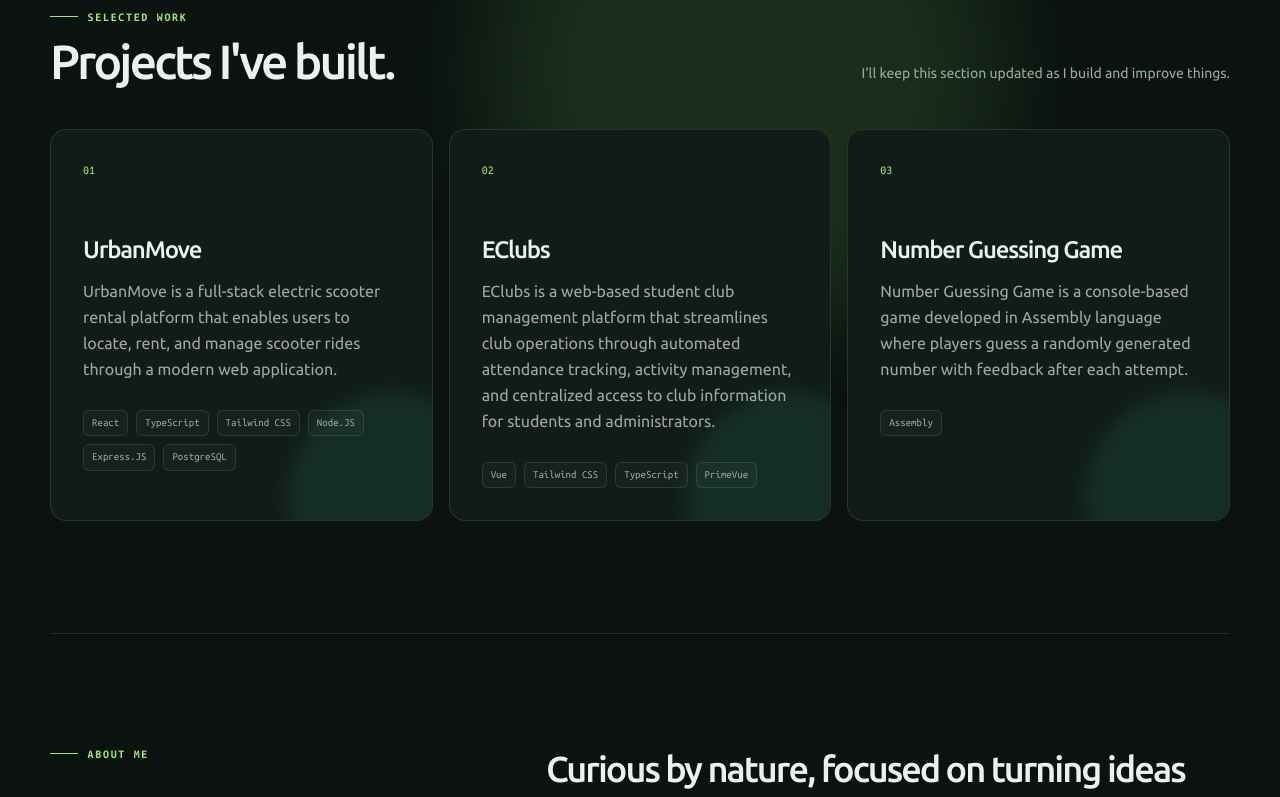
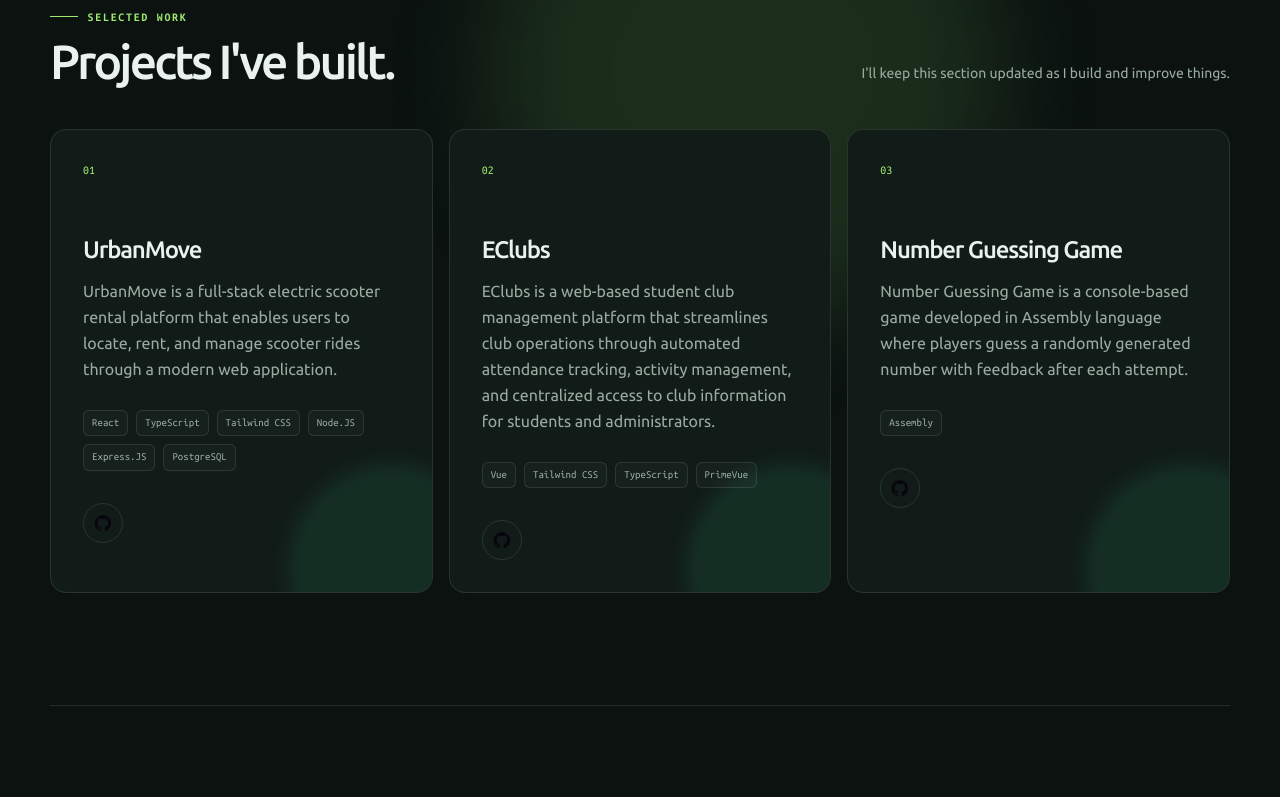
Before and after one commit to Tarik-Shuta/TarikShuta, a React (Vite) app: page /#/ in a window 1280 px wide. Shown: the part 900-1697 px from the top of the page. Built offline with nearby package versions, Linux system fonts and the light colour scheme.

Commit message:
Slight changes to the text on the landing page

```diff
--- a/src/pages/Home.tsx
+++ b/src/pages/Home.tsx
@@ -7,18 +7,21 @@ const projects = [
     description:
       'UrbanMove is a full-stack electric scooter rental platform that enables users to locate, rent, and manage scooter rides through a modern web application.',
     tags: ['React', 'TypeScript', 'Tailwind CSS', 'Node.JS', 'Express.JS', 'PostgreSQL'],
+    repositoryUrl: 'https://github.com/Tarik-Shuta/UrbanMove',
   },
   {
     number: '02',
     title: 'EClubs',
     description: 'EClubs is a web-based student club management platform that streamlines club operations through automated attendance tracking, activity management, and centralized access to club information for students and administrators.',
     tags: ['Vue', 'Tailwind CSS', 'TypeScript', 'PrimeVue'],
+    repositoryUrl: 'https://github.com/VenomTS/EClubs-Frontend',
   },
   {
     number: '03',
     title: 'Number Guessing Game',
     description: 'Number Guessing Game is a console-based game developed in Assembly language where players guess a randomly generated number with feedback after each attempt.',
     tags: ['Assembly'],
+    repositoryUrl: 'https://github.com/Tarik-Shuta/Number-Guessing-Game-Assembly',
   },
 ]
 
@@ -85,7 +88,7 @@ function Home() {
           </p>
 
           <h1 className="hero-title max-w-4xl text-5xl leading-[0.94] font-medium tracking-[-0.07em] text-ink sm:text-7xl lg:text-8xl">
-            Hey, I&apos;m Tarik Šuta. <span className="block">I build things for the <span className="text-accent">web.</span></span>
+            Hey, I&apos;m Tarik Šuta <span className="block"> and I turn ideas into  <span className="text-accent">software.</span></span>
           </h1>
 
           <p className="hero-copy mt-7 max-w-2xl text-lg leading-relaxed text-muted sm:text-xl">
@@ -126,6 +129,18 @@ function Home() {
                     </li>
                   ))}
                 </ul>
+                {project.repositoryUrl && (
+                  <a
+                    className="relative mt-8 inline-flex size-10 items-center justify-center rounded-full border border-white/10 text-muted transition-colors hover:border-accent hover:bg-accent hover:text-canvas focus-visible:outline-2 focus-visible:outline-offset-2 focus-visible:outline-accent"
+                    href={project.repositoryUrl}
+                    target="_blank"
+                    rel="noreferrer"
+                    aria-label={`View ${project.title} on GitHub`}
+                    title="View repository on GitHub"
+                  >
+                    <svg className="size-5" aria-hidden="true"><use href={`${import.meta.env.BASE_URL}icons.svg#github-icon`} /></svg>
+                  </a>
+                )}
               </article>
             ))}
           </div>
```
